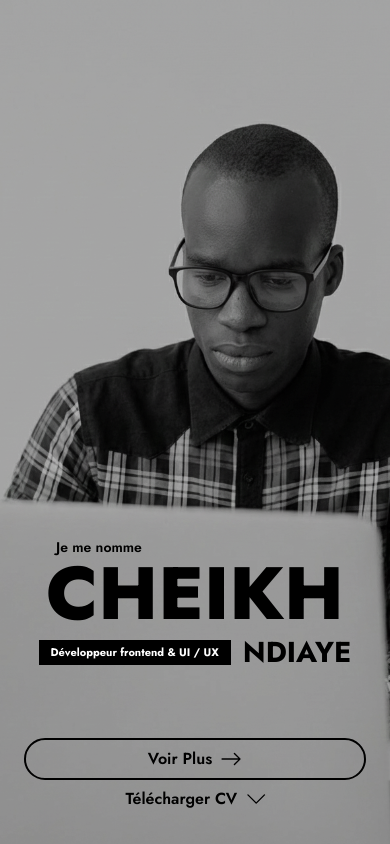
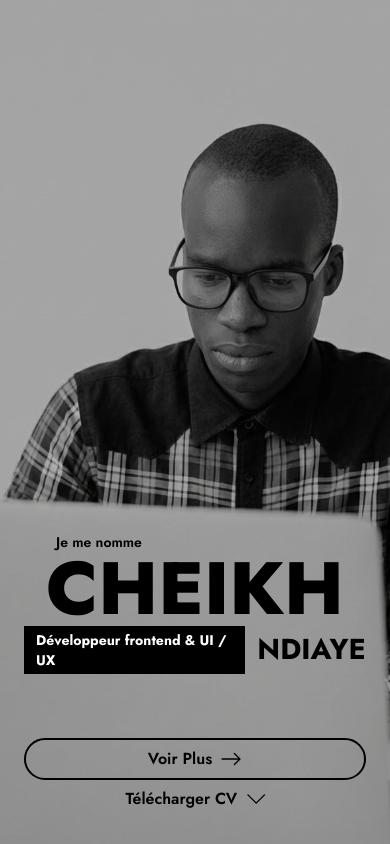
Before and after one commit to capitaine12/portfolio, a React (Vite) app: page / in a window 390 px wide. Built offline with nearby package versions, Linux system fonts and the light colour scheme.

Commit message:
mobile first phase 4

```diff
--- a/src/components/Home/HeroContent.tsx
+++ b/src/components/Home/HeroContent.tsx
@@ -54,7 +54,7 @@ export const HeroContent: FC<HeroProps> = ({
       </h1>
 
       <div className="flex items-center gap-3">
-        <span className="bg-black px-3 py-1 text-[11px] font-bold text-white">
+        <span className="bg-black px-3 py-1 text-sm font-bold text-white">
           Développeur frontend & UI / UX
         </span>
 
```
